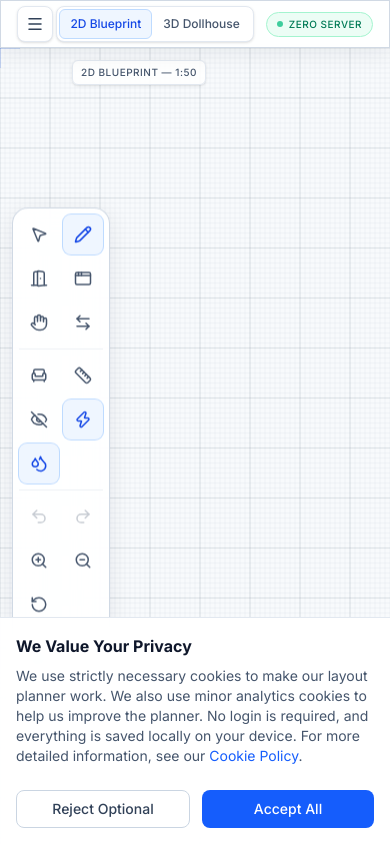
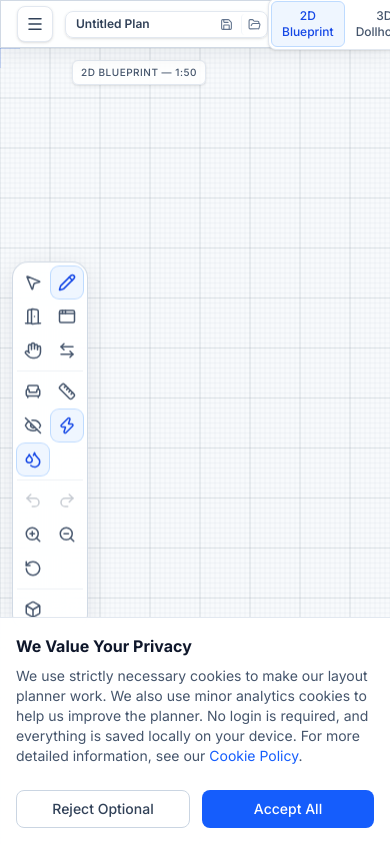
Before and after one commit to itsmyapp-code/its-my-plan, a Next.js app: page / in a window 390 px wide. Built offline with nearby package versions, Linux system fonts and the light colour scheme; no server answers.

Commit message:
feat: implement redirect to login on logout, header save/load, compact PDF footer, mutual panel exclusion, and compact mobile toolbar

```diff
--- a/src/app/globals.css
+++ b/src/app/globals.css
@@ -144,7 +144,7 @@ body {
    ======================================== */
 
 .tool-btn {
-  @apply flex items-center justify-center w-10 h-10 rounded-lg
+  @apply flex items-center justify-center w-8 h-8 sm:w-10 sm:h-10 rounded-lg
          text-slate-600 transition-all duration-150 ease-out
          hover:text-slate-900 hover:bg-slate-100;
 }
--- a/src/components/AppShell.tsx
+++ b/src/components/AppShell.tsx
@@ -19,6 +19,9 @@ import { usePlanStore } from '@/store/usePlanStore';
 import { useAuth } from '@/components/auth/AuthProvider';
 import { exportToJSON, importFromJSON, export2DPDF, export3DPDF } from '@/utils/exportHelpers';
 import { DEFAULT_PRINT_SCALE } from '@/constants';
+import { savePlan } from '@/utils/storage';
+import { savePlanToFirestore } from '@/lib/firestoreSync';
+import { Save, FolderOpen, Check, Loader2 } from 'lucide-react';
 
 const Canvas3D = dynamic(
   () => import('@/components/canvas3d/Canvas3D').then((mod) => ({ default: mod.Canvas3D })),
@@ -50,12 +53,29 @@ export function AppShell() {
   const setPlan = usePlanStore((s) => s.setPlan);
   const renamePlan = usePlanStore((s) => s.renamePlan);
   const selection = usePlanStore((s) => s.selection);
-  const { user } = useAuth();
+  const { user, firebaseEnabled } = useAuth();
 
   const [isPrinting2D, setIsPrinting2D] = useState(false);
   const [isPrinting3D, setIsPrinting3D] = useState(false);
   const [showSettings, setShowSettings] = useState(false);
   const [showPlans, setShowPlans] = useState(false);
+  const [saveStatus, setSaveStatus] = useState<'idle' | 'saving' | 'saved'>('idle');
+
+  const handleSave = async () => {
+    setSaveStatus('saving');
+    try {
+      savePlan(plan);
+      if (user) {
+        await savePlanToFirestore(user.uid, plan);
+      }
+      setSaveStatus('saved');
+      setTimeout(() => setSaveStatus('idle'), 2000);
+    } catch (err) {
+      console.error('Failed to manually save:', err);
+      alert('Failed to save plan: ' + (err as Error).message);
+      setSaveStatus('idle');
+    }
+  };
 
   const handleImport = async (e: React.ChangeEvent<HTMLInputElement>) => {
     const file = e.target.files?.[0];
@@ -114,14 +134,38 @@ export function AppShell() {
           <h1 className="text-sm font-semibold text-slate-800 tracking-tight hidden sm:block">
             its my plan
           </h1>
-          <span className="text-xs text-slate-400 hidden md:inline">|</span>
+          <span className="text-xs text-slate-400 hidden sm:inline">|</span>
+          <div className="flex items-center gap-1 border border-slate-200 bg-white/70 hover:bg-white focus-within:bg-white focus-within:border-blue-400 p-0.5 rounded-lg shadow-sm transition-all focus-within:ring-1 focus-within:ring-blue-200">
             <input
               type="text"
-            className="text-xs text-slate-700 font-medium bg-transparent hover:bg-slate-200/50 focus:bg-white border border-transparent hover:border-slate-200 focus:border-slate-300 rounded-md px-2 py-0.5 focus:outline-none transition-all max-w-48 hidden md:inline focus:ring-1 focus:ring-blue-500/20"
+              className="text-xs text-slate-700 font-semibold bg-transparent border-none outline-none px-2 py-0.5 max-w-36 sm:max-w-48"
               value={plan.name}
               onChange={(e) => renamePlan(e.target.value)}
               title="Click to rename plan"
+              placeholder="Plan Name"
             />
+            <button
+              onClick={handleSave}
+              className="flex items-center justify-center p-1 rounded hover:bg-slate-100 text-slate-500 hover:text-blue-600 transition-colors"
+              title="Save Plan"
+              disabled={saveStatus === 'saving'}
+            >
+              {saveStatus === 'saved' ? (
+                <Check size={13} className="text-emerald-500" />
+              ) : saveStatus === 'saving' ? (
+                <Loader2 size={13} className="animate-spin text-blue-500" />
+              ) : (
+                <Save size={13} />
+              )}
+            </button>
+            <button
+              onClick={() => setShowPlans(true)}
+              className="flex items-center justify-center p-1 rounded hover:bg-slate-100 text-slate-500 hover:text-blue-600 transition-colors border-l border-slate-100 pl-1.5"
+              title="Load / Manage Plans"
+            >
+              <FolderOpen size={13} />
+            </button>
+          </div>
           {plan.metadata?.jobNumber && (
             <>
               <span className="text-xs text-slate-300 hidden lg:inline">|</span>
@@ -164,10 +208,18 @@ export function AppShell() {
             </span>
           )}
 
-          <div className="flex items-center gap-1.5 px-2.5 py-1 rounded-full bg-emerald-50 border border-emerald-200">
-            <div className="w-1.5 h-1.5 rounded-full bg-emerald-500 animate-pulse" />
-            <span className="text-[10px] font-medium text-emerald-700 uppercase tracking-wider">
-              {user ? 'Cloud Sync' : 'Zero Server'}
+          <div className={`flex items-center gap-1.5 px-2.5 py-1 rounded-full border ${
+            user
+              ? 'bg-emerald-50 border-emerald-200 text-emerald-700'
+              : firebaseEnabled
+              ? 'bg-blue-50 border-blue-200 text-blue-700'
+              : 'bg-slate-50 border-slate-200 text-slate-500'
+          }`}>
+            <div className={`w-1.5 h-1.5 rounded-full ${
+              user ? 'bg-emerald-500 animate-pulse' : firebaseEnabled ? 'bg-blue-500' : 'bg-slate-400'
+            }`} />
+            <span className="text-[10px] font-medium uppercase tracking-wider">
+              {user ? 'Cloud Sync' : firebaseEnabled ? 'Firebase Guest' : 'Zero Server'}
             </span>
           </div>
         </div>
--- a/src/components/HamburgerMenu.tsx
+++ b/src/components/HamburgerMenu.tsx
@@ -2,12 +2,14 @@
 
 import { useState, useRef, useEffect } from 'react';
 import Link from 'next/link';
+import { useRouter } from 'next/navigation';
 import {
   Menu, X, Upload, FileJson, FileText,
   RefreshCw, Settings, LogIn, LogOut, HelpCircle, FolderOpen,
 } from 'lucide-react';
 import { useAuth } from '@/components/auth/AuthProvider';
 import { useUIStore } from '@/store/useUIStore';
+import { usePlanStore } from '@/store/usePlanStore';
 
 interface HamburgerMenuProps {
   onImport: (e: React.ChangeEvent<HTMLInputElement>) => void;
@@ -35,6 +37,7 @@ export function HamburgerMenu({
   const { user, logout, firebaseEnabled } = useAuth();
   const viewMode = useUIStore((s) => s.viewMode);
   const toggleViewMode = useUIStore((s) => s.toggleViewMode);
+  const router = useRouter();
 
   useEffect(() => {
     const handleClickOutside = (e: MouseEvent) => {
@@ -136,7 +139,13 @@ export function HamburgerMenu({
           {user ? (
             <button
               className={`${menuItemClass} mx-1 text-red-600 hover:text-red-700 hover:bg-red-50`}
-              onClick={async () => { await logout(); close(); }}
+              onClick={async () => {
+                await logout();
+                usePlanStore.getState().resetPlan();
+                localStorage.removeItem('itsmyplan_active_plan');
+                close();
+                router.push('/login');
+              }}
             >
               <LogOut size={14} />
               Logout ({user.email?.split('@')[0]})
--- a/src/components/Toolbar.tsx
+++ b/src/components/Toolbar.tsx
@@ -64,7 +64,7 @@ export function Toolbar() {
   ];
 
   return (
-    <div className="glass-panel absolute left-3 top-1/2 -translate-y-1/2 z-30 rounded-2xl p-1.5 grid grid-cols-2 sm:flex sm:flex-col gap-1 animate-fade-in max-h-[85vh] overflow-y-auto sm:overflow-visible">
+    <div className="glass-panel absolute left-3 top-1/2 -translate-y-1/2 z-30 rounded-2xl p-1 sm:p-1.5 grid grid-cols-2 sm:flex sm:flex-col gap-0.5 sm:gap-1 animate-fade-in max-h-[85vh] overflow-y-auto sm:overflow-visible">
       {/* Tool modes */}
       {tools.map((tool) => (
         <button
--- a/src/components/canvas2d/Canvas2D.tsx
+++ b/src/components/canvas2d/Canvas2D.tsx
@@ -42,10 +42,19 @@ export function Canvas2D() {
   const [measureStart, setMeasureStart] = useState<Point | null>(null);
   const [measureEnd, setMeasureEnd] = useState<Point | null>(null);
 
+  // Clear measurements when switching away from measure tool
+  useEffect(() => {
+    if (activeTool !== 'measure') {
+      setMeasureStart(null);
+      setMeasureEnd(null);
+    }
+  }, [activeTool]);
+
   // Track keyboard shortcuts
   useEffect(() => {
     const onKeyDown = (e: KeyboardEvent) => {
-      if (document.activeElement?.tagName === 'INPUT' || document.activeElement?.tagName === 'TEXTAREA') {
+      const tag = document.activeElement?.tagName;
+      if (tag === 'INPUT' || tag === 'TEXTAREA' || tag === 'SELECT') {
         return;
       }
       if (e.key === 'Shift') setShiftHeld(true);
@@ -155,6 +164,11 @@ export function Canvas2D() {
       }
 
       if (e.button !== 0) return;
+
+      // Clear focus from inputs when clicking canvas so keyboard controls trigger immediately
+      if (document.activeElement instanceof HTMLElement) {
+        document.activeElement.blur();
+      }
 
       const mm = screenToMM(e.clientX, e.clientY);
 
--- a/src/store/usePlanStore.ts
+++ b/src/store/usePlanStore.ts
@@ -2,6 +2,7 @@ import { create } from 'zustand';
 import type { Wall, Opening, Fixture, RoomPlan, SelectionState, PlanMetadata } from '@/types';
 import { generateId } from '@/utils/idGenerator';
 import { WALL_THICKNESS_INTERNAL, WALL_THICKNESS_EXTERNAL, DEFAULT_PRINT_SCALE } from '@/constants';
+import { useUIStore } from '@/store/useUIStore';
 
 // ── Undo/Redo History ──────────────────────────────────────────────
 
@@ -334,6 +335,9 @@ export const usePlanStore = create<PlanState>((set, get) => ({
   // === Selection ===
   select: (type, id) => {
     set({ selection: { type, id } });
+    if (type !== null) {
+      useUIStore.setState({ showFixturePalette: false });
+    }
   },
 
   clearSelection: () => {
--- a/src/store/useUIStore.ts
+++ b/src/store/useUIStore.ts
@@ -1,6 +1,7 @@
 import { create } from 'zustand';
 import type { ViewportState, AppViewSettings } from '@/types';
 import { ZOOM_MIN, ZOOM_MAX } from '@/constants';
+import { usePlanStore } from '@/store/usePlanStore';
 
 interface UIState {
   // Viewport
@@ -140,7 +141,13 @@ export const useUIStore = create<UIState>((set) => ({
 
   showFixturePalette: false,
   toggleFixturePalette: () => {
-    set((state) => ({ showFixturePalette: !state.showFixturePalette }));
+    set((state) => {
+      const next = !state.showFixturePalette;
+      if (next) {
+        usePlanStore.getState().clearSelection();
+      }
+      return { showFixturePalette: next };
+    });
   },
 
   showTakeoffPanel: false,
--- a/src/utils/exportHelpers.ts
+++ b/src/utils/exportHelpers.ts
@@ -116,7 +116,7 @@ async function drawPDFDecorations(
 
   // NO HEADER. The entire upper canvas is available for content.
   // Compact unified footer at the bottom
-  const FOOTER_HEIGHT = 16;
+  const FOOTER_HEIGHT = 10;
   const footerTop = docHeight - 8 - FOOTER_HEIGHT; // 8mm margin from bottom
 
   // Divider line above footer
```
Lines whose indentation alone changed are shown as unchanged.
